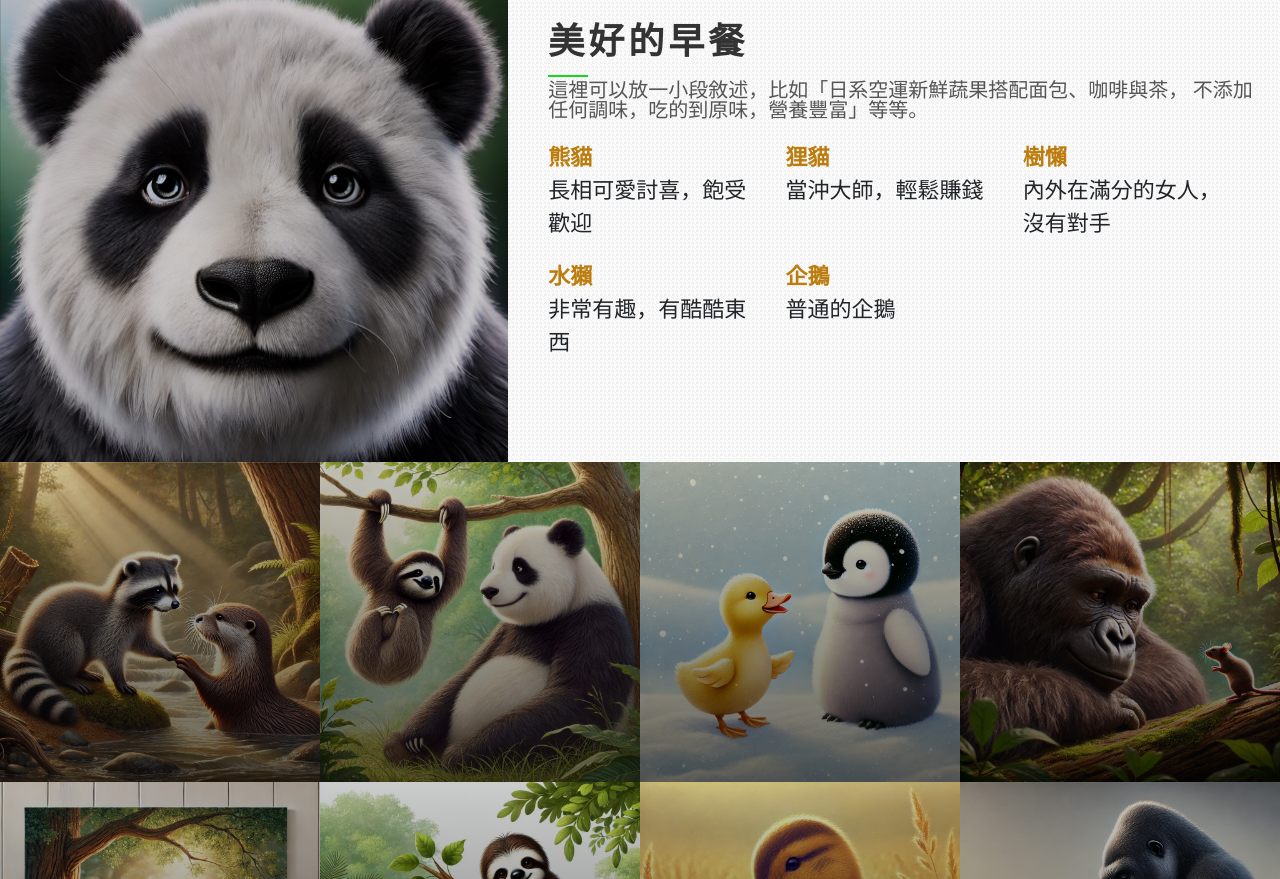
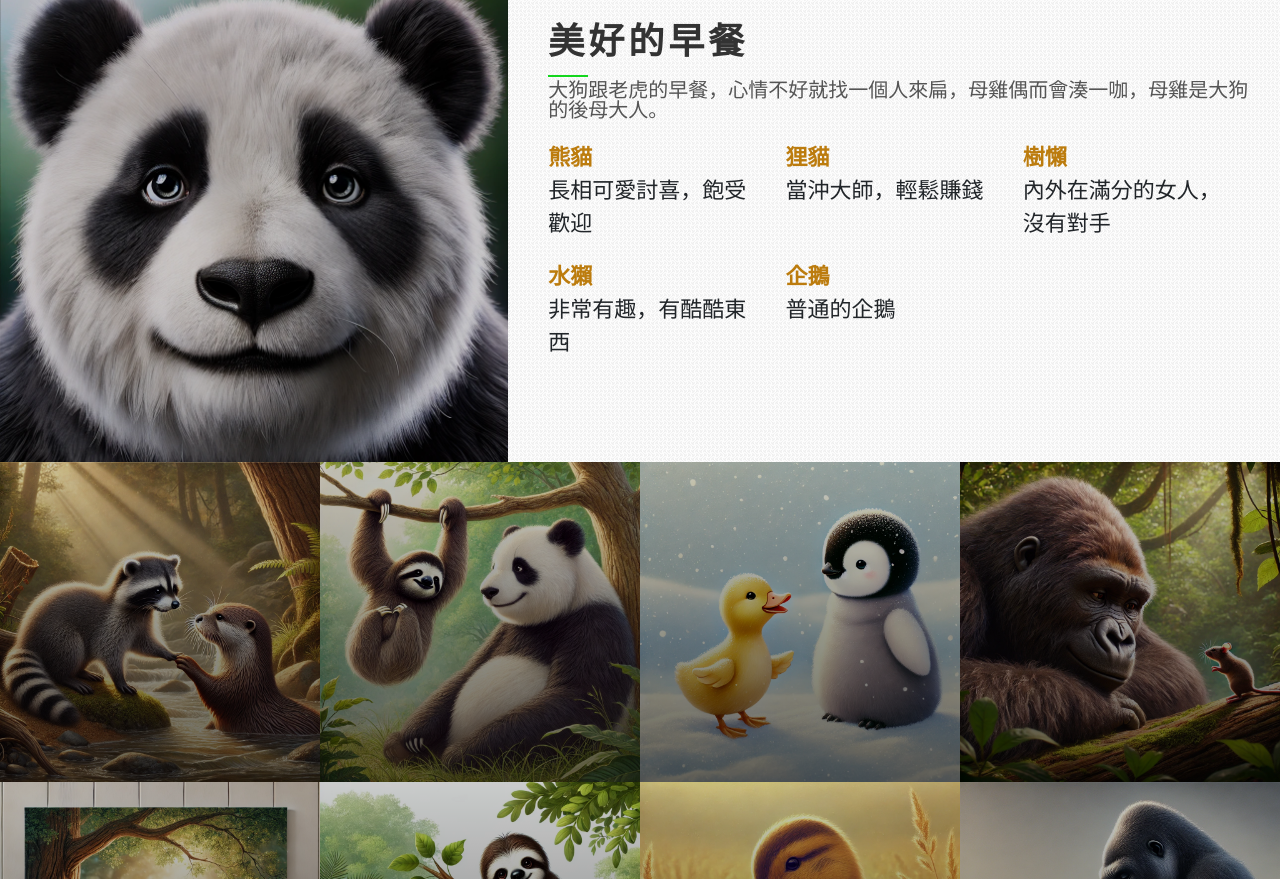
Before and after one commit to piggyee/piggyee.github.io, a plain HTML site: page index.html in a window 1280 px wide. Shown: the part 1428-2307 px from the top of the page. Drawn offline with Linux system fonts and the light colour scheme; some packages are replaced by stand-ins of ours.

Commit message:
Update index.html

```diff
--- a/index.html
+++ b/index.html
@@ -99,8 +99,7 @@
               <h2>美好的早餐</h2>
               <div class="divider"></div>
               <p class="intro">
-                這裡可以放一小段敘述，比如「日系空運新鮮蔬果搭配面包、咖啡與茶，
-                不添加任何調味，吃的到原味，營養豐富」等等。
+                大狗跟老虎的早餐，心情不好就找一個人來扁，母雞偶而會湊一咖，母雞是大狗的後母大人。
               </p>
               <ul class="menu-list">
                 <li><strong>熊貓</strong><br>長相可愛討喜，飽受歡迎</li>
```
